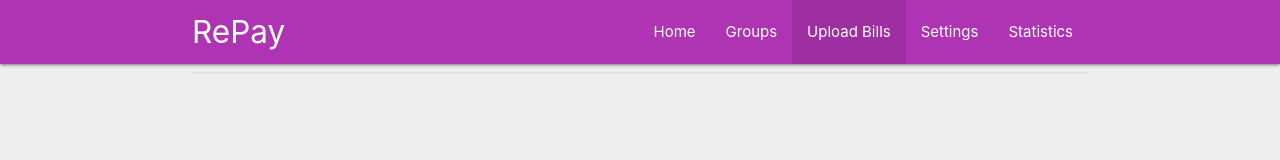
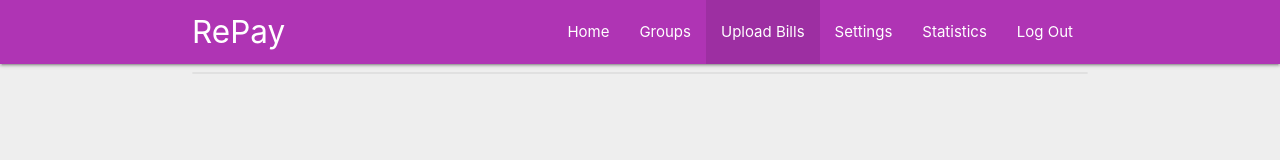
Before and after one commit to PaulCollins99/RePay, a website: page frontend/UploadBill.html in a window 1280 px wide. Drawn offline with Linux system fonts and the light colour scheme.

Commit message:
Update UploadBill.html
added logout to nav bar

```diff
--- a/frontend/UploadBill.html
+++ b/frontend/UploadBill.html
@@ -26,6 +26,7 @@
                     <li class="active"><a href ="uploadbill.html">Upload Bills</a></li>
                     <li><a href="Settings.html">Settings</a></li>
                     <li><a href="statspage.html">Statistics</a></li>
+                    <li><a href = "">Log Out</a></li>
                 </ul>
             </div>
         </div>
@@ -36,6 +37,7 @@
         <li class ="active"><a href ="uploadbill.html">Upload Bills</a></li>
         <li><a href="Settings.html">Settings</a></li>
         <li><a href="statspage.html">Statistics</a></li>
+        <li><a href = "">Log Out</a></li>
     </ul>
 
     <div class="container">
```
